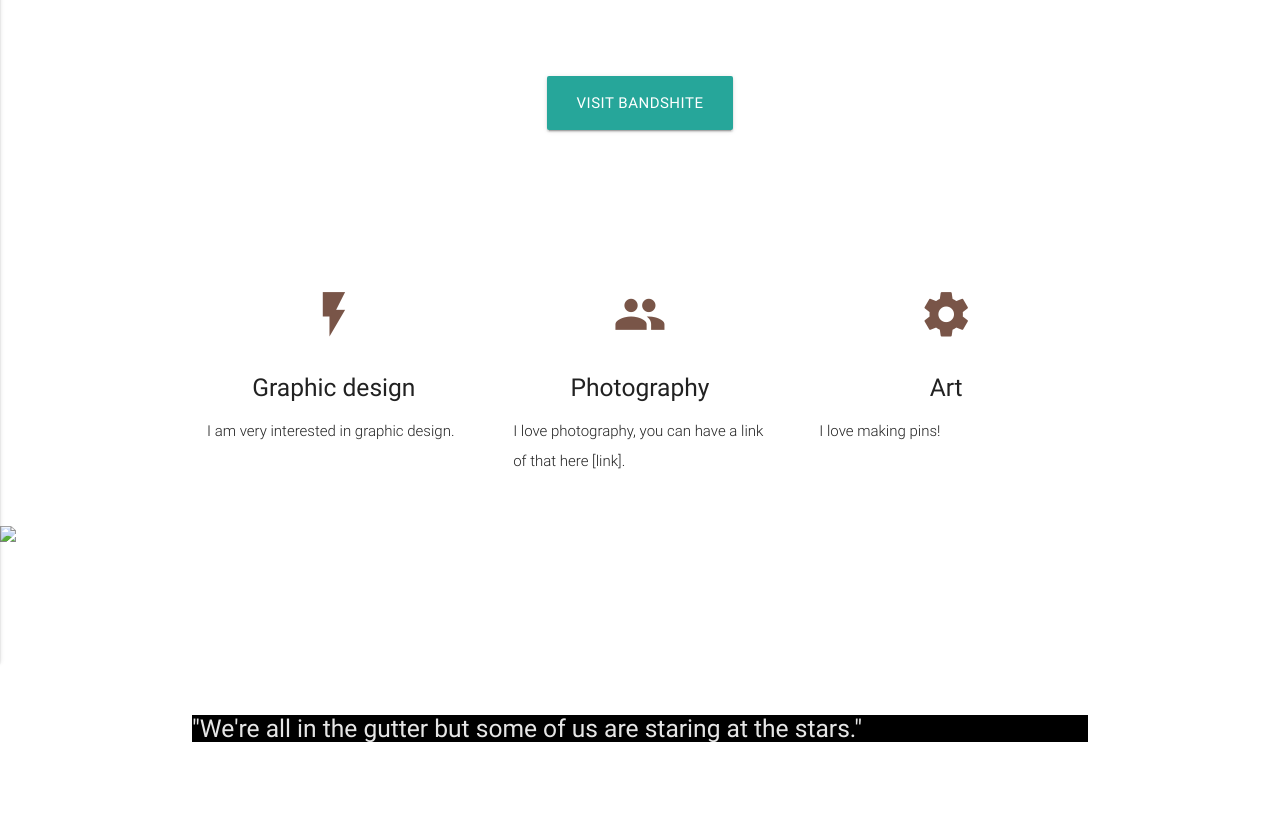
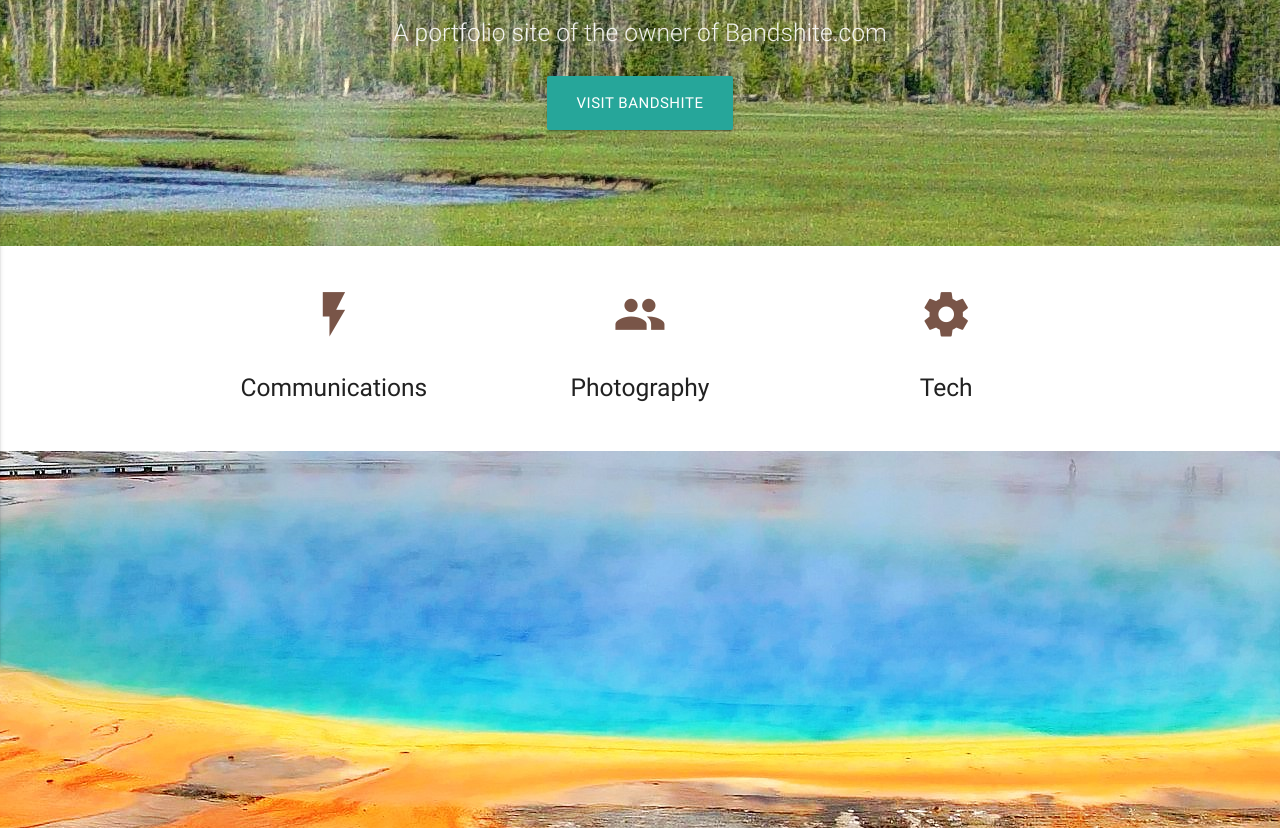
Before and after one commit to daliaicedo/daliaicedo.github.io, a website: page dev/jade/index.jade in a window 1280 px wide. Shown: the part 198-1026 px from the top of the page. Drawn offline with nearby package versions, Linux system fonts and the light colour scheme; files that its build step writes are made by us from their sources; files whose address does not match are found by name.

Commit message:
Added images

```diff
--- a/dev/jade/index.jade
+++ b/dev/jade/index.jade
@@ -1,7 +1,7 @@
 doctype html
 html(lang='en')
   head
-    title Dalia Icedo
+    title :DALIA
 
     meta( charset='utf-8' )
     meta( http-equiv='X-UA-Compatible', content='IE=edge' )
@@ -35,14 +35,14 @@ html(lang='en')
       .section.no-pad-bot
         .container
           br
-          h1.header.center.teal-text.text-lighten-2 dalia.me
+          h1.header.center.white-text.text-lighten-2 Kevin
           .row.center
             h5.header.col.s12.light A portfolio site of the owner of Bandshite.com
           .row.center
             a#download-button.btn-large.waves-effect.waves-light.teal.lighten-1(href='#') Visit Bandshite
           br
       .parallax
-        img(src='background1.jpg' alt='Beach background 1')
+        img(src='bison.jpg' alt='Beach background 1')
 
     .container
       .section
@@ -51,31 +51,31 @@ html(lang='en')
             .icon-block
               h2.center.brown-text
                 i.material-icons flash_on
-              h5.center Graphic design
-              p.light I am very interested in graphic design.
+              h5.center Communications
+              p.light
 
           .col.s12.m4
             .icon-block
               h2.center.brown-text
                 i.material-icons group
               h5.center Photography
-              p.light I love photography, you can have a link of that here [link].
+              p.light
 
           .col.s12.m4
             .icon-block
               h2.center.brown-text
                 i.material-icons settings
-              h5.center Art
-              p.light I love making pins!
+              h5.center Tech
+              p.light
 
     .parallax-container.valign-wrapper
       .section.no-pad-bot
         .container
           .row.center
-          h5.header.col.s12.black "We're all in the gutter but some of us are staring at the stars."
+
 
       .parallax
-        img(src='background2.jpg' alt='Beach Background 2')
+        img(src='grandprismatic.jpg' alt='Beach Background 2')
 
     .container
       .section
@@ -83,10 +83,7 @@ html(lang='en')
           .col.s12.center
             h4 About myself
 
-            p It's a small shop based in California created by me, Dalia (that's my name). So basically, I've always been really crafty and enjoyed creating things since a young age.
-            p After having a shop dedicated to bracelets and necklaces I began to venture off into making things for something I was really passionate about: music. I started making pins for bands that I liked because it was a cool way to show my love and devotion for that band in a cool and punk rock way ya feel?
-            p In an incredible stroke of luck other people thought so too, and they not only started buying pins, they also suggested more for me to design. I got to know more music, and people who are passionate about music and that's more than I could have ver hoped more.
-            p But yeah, that's how Bandshite grew into something way bigger than I could have ever imagined. The best part is that it's still growing, so check out our site, recommend some bands, we can't wait to hear from you!
+
 
     // jQuery
     script(src='https://cdnjs.cloudflare.com/ajax/libs/jquery/2.1.3/jquery.min.js')
```
Also changed, not shown: bison.jpg (added), grandprismatic.jpg (added), index.html.
